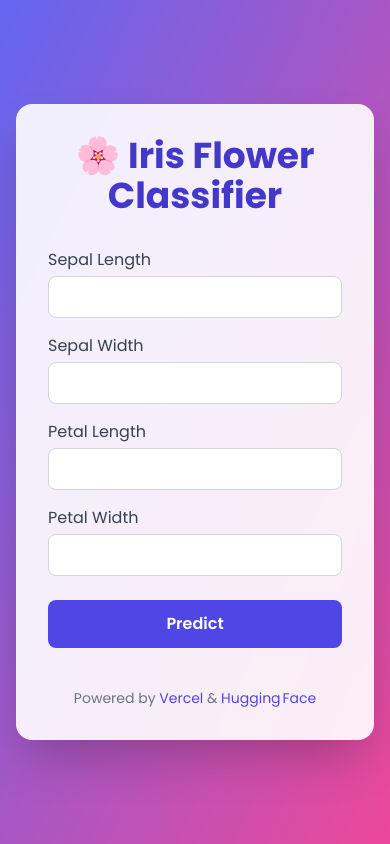
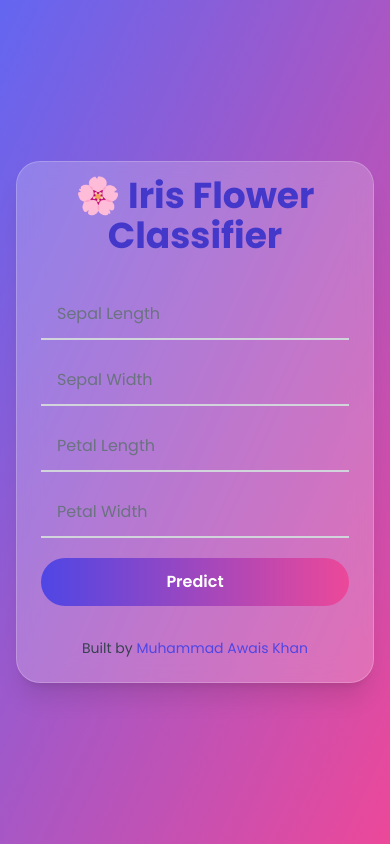
Before and after one commit to Muhammad-Awais-Professional/ML_A3_flower_classifier, a Flask app: page / in a window 390 px wide. Run offline with Flask 3, Linux system fonts and the light colour scheme; some libraries are stand-ins or nearby versions.

Commit message:
Update index.html

```diff
--- a/flower_classifier_vercel-main/templates/index.html
+++ b/flower_classifier_vercel-main/templates/index.html
@@ -1,91 +1,111 @@
 <!DOCTYPE html>
-<html lang="en">
+<html lang="en" class="transition-colors duration-500">
 <head>
-  <meta charset="utf-8">
-  <meta name="viewport" content="width=device-width, initial-scale=1">
+  <meta charset="utf-8"/>
+  <meta name="viewport" content="width=device-width,initial-scale=1"/>
   <title>Iris Flower Classifier</title>
 
   <!-- Tailwind CSS via CDN -->
   <script src="https://cdn.tailwindcss.com"></script>
   <!-- Google Font -->
-  <link href="https://fonts.googleapis.com/css2?family=Poppins:wght@400;600;700&display=swap" rel="stylesheet">
+  <link href="https://fonts.googleapis.com/css2?family=Poppins:wght@400;600;700&display=swap" rel="stylesheet"/>
 
   <style>
     body {
       font-family: 'Poppins', sans-serif;
+      overflow-x: hidden; /* prevent horizontal scroll */
     }
+    @keyframes float {
+      0%   { transform: translate(0,0) scale(1); }
+      50%  { transform: translate(20px,-20px) scale(1.1); }
+      100% { transform: translate(0,0) scale(1); }
+    }
+    .blob {
+      position: absolute;
+      border-radius: 50%;
+      filter: blur(100px);
+      opacity: 0.6;
+      animation: float 8s ease-in-out infinite;
+      pointer-events: none;
+    }
+    /* only show blobs on md+ */
+    @media (min-width: 768px) {
+      .blob-1 { width: 300px; height: 300px; background: #ff80b5; top: -50px; left: -50px; }
+      .blob-2 { width: 400px; height: 400px; background: #9089fc; bottom: -100px; right: -100px; animation-duration:10s; }
+    }
+    .fade-in {
+      opacity: 0;
+      animation: fadeIn 0.8s ease-out forwards;
+    }
+    @keyframes fadeIn { to { opacity: 1; } }
   </style>
 </head>
-<body class="min-h-screen bg-gradient-to-br from-indigo-500 to-pink-500 flex items-center justify-center p-4">
 
-  <div class="bg-white bg-opacity-90 backdrop-blur-md rounded-2xl shadow-2xl max-w-xl w-full p-8">
-    <h1 class="text-4xl font-bold text-center text-indigo-700 mb-8">
+<body class="relative flex items-center justify-center min-h-screen p-4 bg-gradient-to-br from-indigo-500 to-pink-500">
+
+  <!-- Floating blobs (md+) -->
+  <div class="blob blob-1 hidden md:block"></div>
+  <div class="blob blob-2 hidden md:block"></div>
+
+  <!-- Main card -->
+  <div class="relative w-full max-w-lg p-6 mx-auto bg-white bg-opacity-20 backdrop-blur-md border border-white/20 rounded-3xl shadow-xl transition-colors duration-500">
+    <h1 class="text-4xl sm:text-5xl font-bold text-center text-indigo-700 mb-6 animate-bounce">
       🌸 Iris Flower Classifier
     </h1>
 
-    <form method="post" class="space-y-6">
-      <div class="grid grid-cols-1 md:grid-cols-2 gap-4">
-        <div>
-          <label class="block text-gray-700 font-medium mb-1">Sepal Length</label>
+    <form method="post" class="space-y-5">
+      <div class="grid grid-cols-1 sm:grid-cols-2 gap-4">
+        {% for field,label in [
+          ('sepal_length','Sepal Length'),
+          ('sepal_width','Sepal Width'),
+          ('petal_length','Petal Length'),
+          ('petal_width','Petal Width')
+        ] %}
+        <div class="relative">
           <input
-            type="number"
-            step="any"
-            name="sepal_length"
+            type="number" step="any"
+            name="{{ field }}" id="{{ field }}"
             required
-            class="w-full px-4 py-2 border border-gray-300 rounded-lg focus:outline-none focus:ring-2 focus:ring-indigo-300 transition"
+            class="peer w-full px-4 py-3 bg-transparent border-b-2 border-gray-300 focus:border-indigo-400 outline-none transition"
+          />
+          <label
+            for="{{ field }}"
+            class="absolute left-4 top-3 text-gray-500 peer-focus:-top-2 peer-focus:text-sm peer-focus:text-indigo-600 transition-all"
           >
+            {{ label }}
+          </label>
         </div>
-        <div>
-          <label class="block text-gray-700 font-medium mb-1">Sepal Width</label>
-          <input
-            type="number"
-            step="any"
-            name="sepal_width"
-            required
-            class="w-full px-4 py-2 border border-gray-300 rounded-lg focus:outline-none focus:ring-2 focus:ring-indigo-300 transition"
-          >
-        </div>
-        <div>
-          <label class="block text-gray-700 font-medium mb-1">Petal Length</label>
-          <input
-            type="number"
-            step="any"
-            name="petal_length"
-            required
-            class="w-full px-4 py-2 border border-gray-300 rounded-lg focus:outline-none focus:ring-2 focus:ring-indigo-300 transition"
-          >
-        </div>
-        <div>
-          <label class="block text-gray-700 font-medium mb-1">Petal Width</label>
-          <input
-            type="number"
-            step="any"
-            name="petal_width"
-            required
-            class="w-full px-4 py-2 border border-gray-300 rounded-lg focus:outline-none focus:ring-2 focus:ring-indigo-300 transition"
-          >
-        </div>
+        {% endfor %}
       </div>
 
-      <button
-        type="submit"
-        class="w-full py-3 bg-indigo-600 text-white font-semibold rounded-lg hover:bg-indigo-700 active:bg-indigo-800 transition"
-      >
+      <button type="submit"
+        class="w-full py-3 bg-gradient-to-r from-indigo-600 to-pink-500 text-white font-semibold rounded-full hover:from-indigo-700 hover:to-pink-600 focus:outline-none transform hover:scale-105 active:scale-95 transition">
         Predict
       </button>
     </form>
 
     {% if result %}
-    <div class="mt-8 p-4 bg-green-50 border-l-4 border-green-400 rounded-lg">
-      <p class="text-green-800 font-semibold mb-1">🔍 Prediction Result</p>
-      <p class="text-gray-700">{{ result }}</p>
+    <div class="mt-6 fade-in">
+      <div class="p-4 bg-green-50 border-l-4 border-green-400 rounded-lg">
+        <p class="text-green-800 font-semibold mb-1">🔍 Prediction Result</p>
+        <p class="text-gray-700">{{ result }}</p>
+      </div>
+      {% if image_url %}
+      <div class="mt-5 overflow-hidden rounded-xl shadow-lg">
+        <img src="{{ image_url }}" alt="Predicted Iris"
+             class="w-full object-cover hover:scale-105 transform transition"/>
+      </div>
+      {% endif %}
     </div>
     {% endif %}
 
-    <footer class="mt-10 text-center text-gray-500 text-sm">
-      Powered by <a href="https://vercel.com" class="text-indigo-600 hover:underline">Vercel</a> &amp; <a href="https://huggingface.co" class="text-indigo-600 hover:underline">Hugging Face</a>
+    <footer class="mt-8 text-center text-gray-700 text-sm">
+      Built by
+      <a href="https://muhammadawaisportfolio.netlify.app/" target="_blank"
+         class="text-indigo-600 hover:underline">
+        Muhammad Awais Khan
+      </a>
     </footer>
   </div>
-
 </body>
 </html>
```
